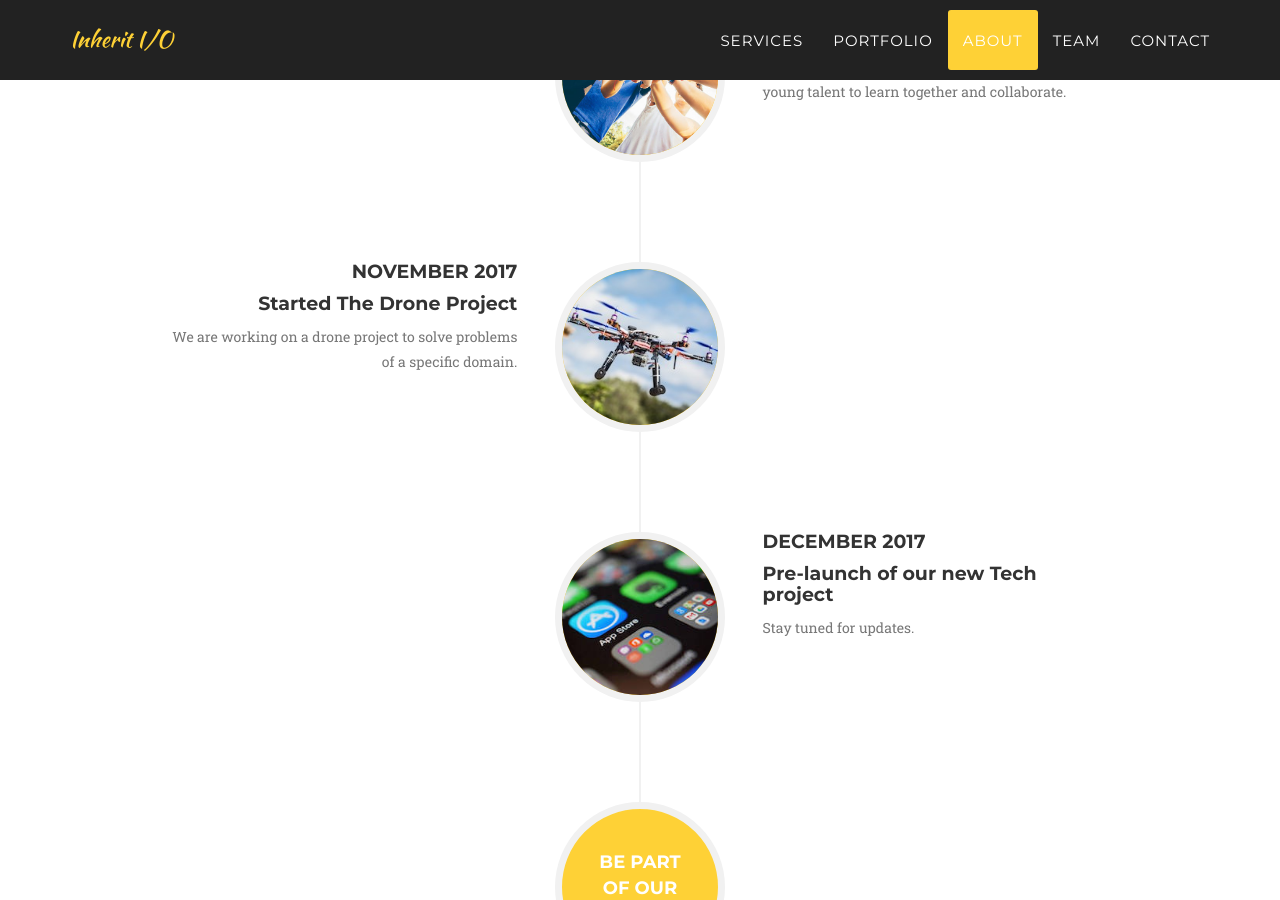
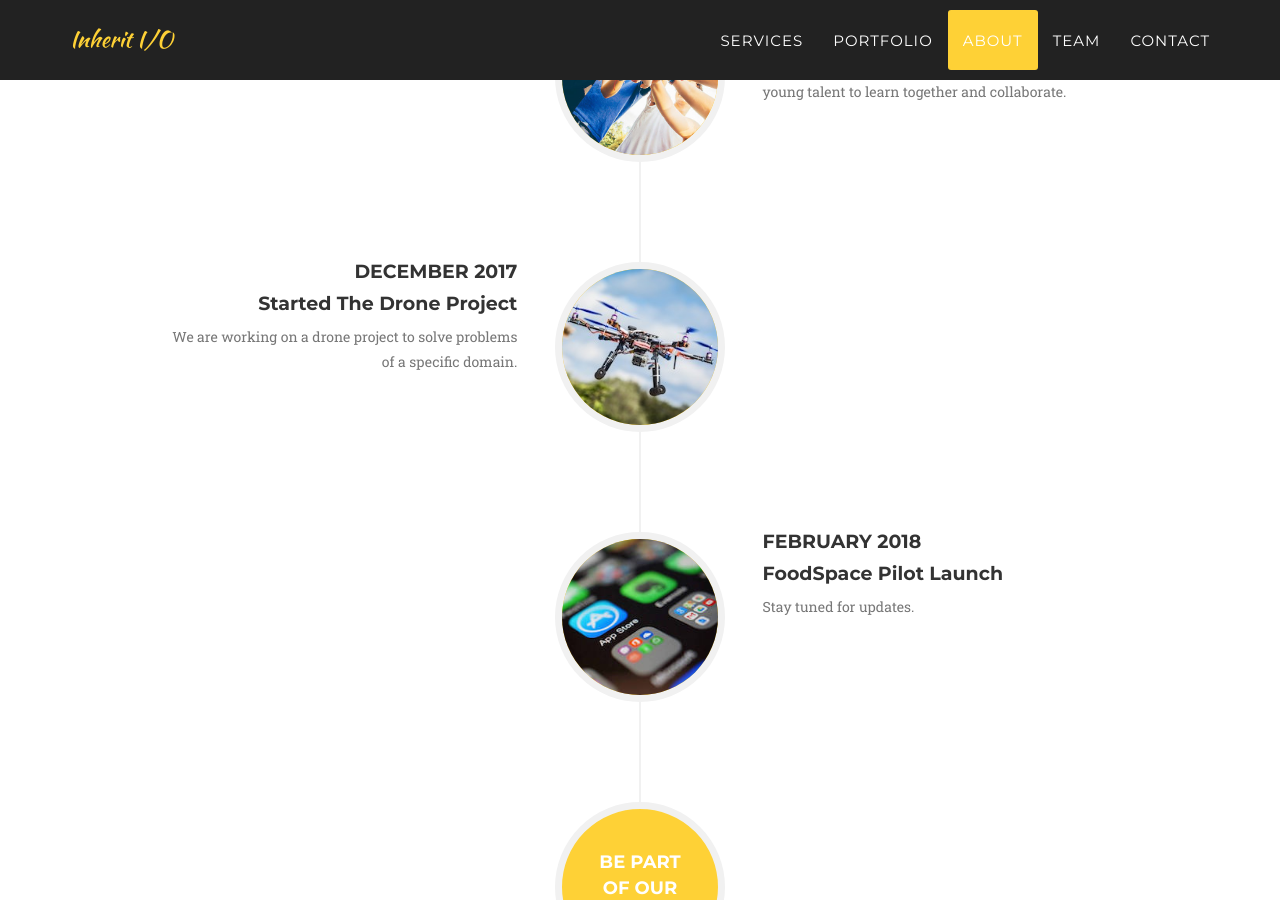
Before and after one commit to skyhitblog/inheritio, a Jekyll site: the page built from index.html, in a window 1280 px wide and 900 px high, scrolled down 3818 px. Built offline with Jekyll 4.4.1, drawn with Linux system fonts in a browser that asks for light colours; some web fonts are replaced.

Commit message:
Update about.html

```diff
--- a/_includes/about.html
+++ b/_includes/about.html
@@ -72,7 +72,7 @@
                             </div>
                             <div class="timeline-panel">
                                 <div class="timeline-heading">
-                                    <h4>November 2017</h4>
+                                    <h4>December 2017</h4>
                                     <h4 class="subheading">Started The Drone Project</h4>
                                 </div>
                                 <div class="timeline-body">
@@ -86,8 +86,8 @@
                             </div>
                             <div class="timeline-panel">
                               <div class="timeline-heading">
-                                <h4>December 2017</h4>
-                                <h4 class="subheading">Pre-launch of our new Tech project</h4>
+                                <h4>February 2018</h4>
+                                <h4 class="subheading">FoodSpace Pilot Launch</h4>
                             </div>
                             <div class="timeline-body">
                                 <p class="text-muted">Stay tuned for updates.</p>
```
